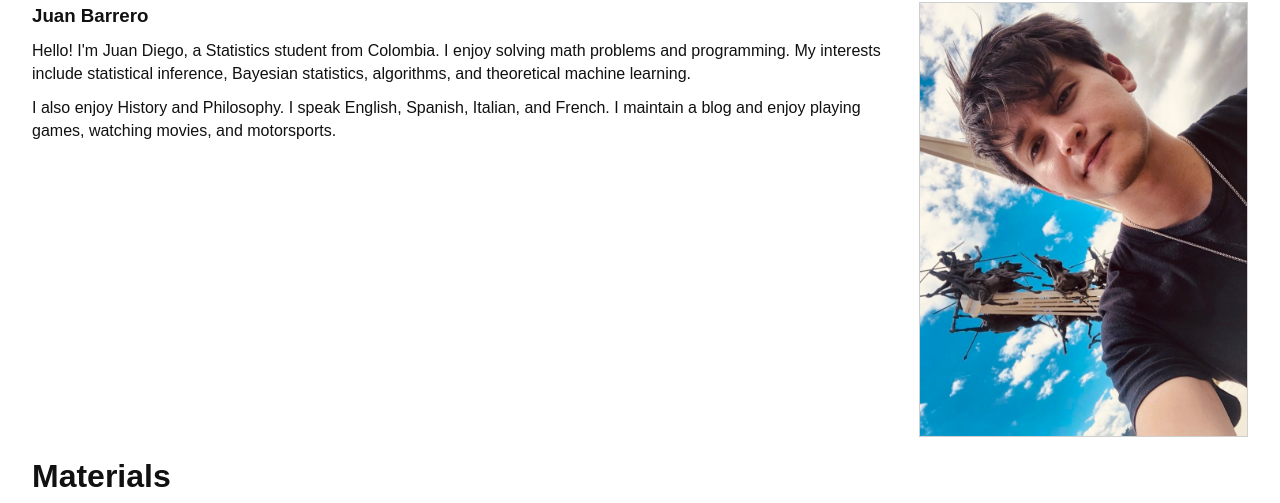
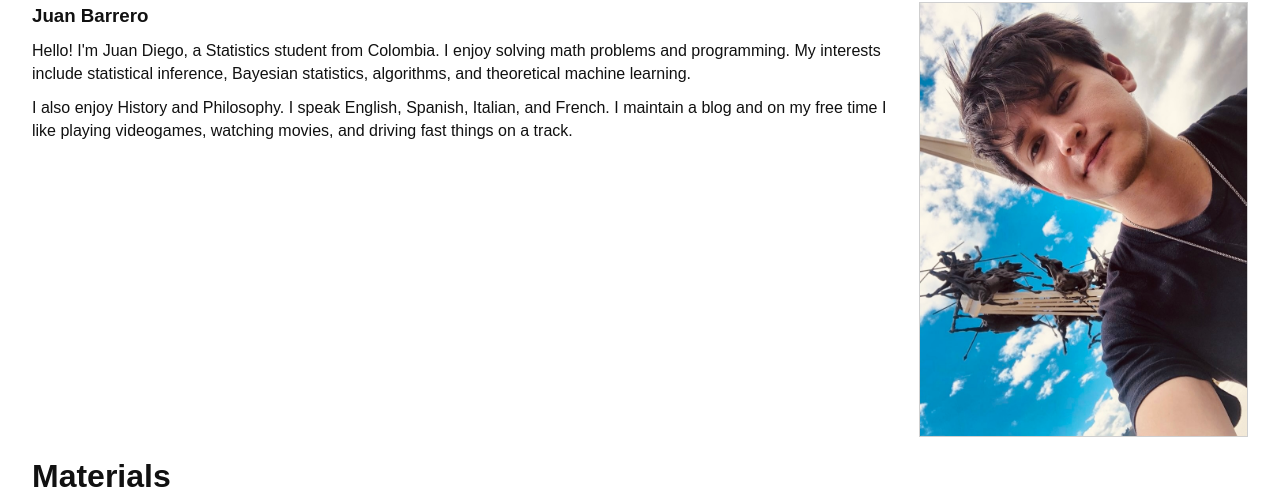
Before and after one commit to angoba/angoba.github.io, an Astro site: page / in a window 1280 px wide. Shown: the part 249-752 px from the top of the page. Built offline with nearby package versions, Linux system fonts and the light colour scheme; Astro itself is replaced by a stand-in of ours.

Commit message:
Update index.astro

```diff
--- a/src/pages/index.astro
+++ b/src/pages/index.astro
@@ -19,7 +19,7 @@ const posts = (await getCollection('posts'))
 
 const introBody = [
   "Hello! I'm Juan Diego, a Statistics student from Colombia. I enjoy solving math problems and programming. My interests include statistical inference, Bayesian statistics, algorithms, and theoretical machine learning.",
-  "I also enjoy History and Philosophy. I speak English, Spanish, Italian, and French. I maintain a blog and enjoy playing games, watching movies, and motorsports."
+  "I also enjoy History and Philosophy. I speak English, Spanish, Italian, and French. I maintain a blog and on my free time I like playing videogames, watching movies, and driving fast things on a track."
 ];
 ---
 <BaseLayout title="The Far Side">
```
